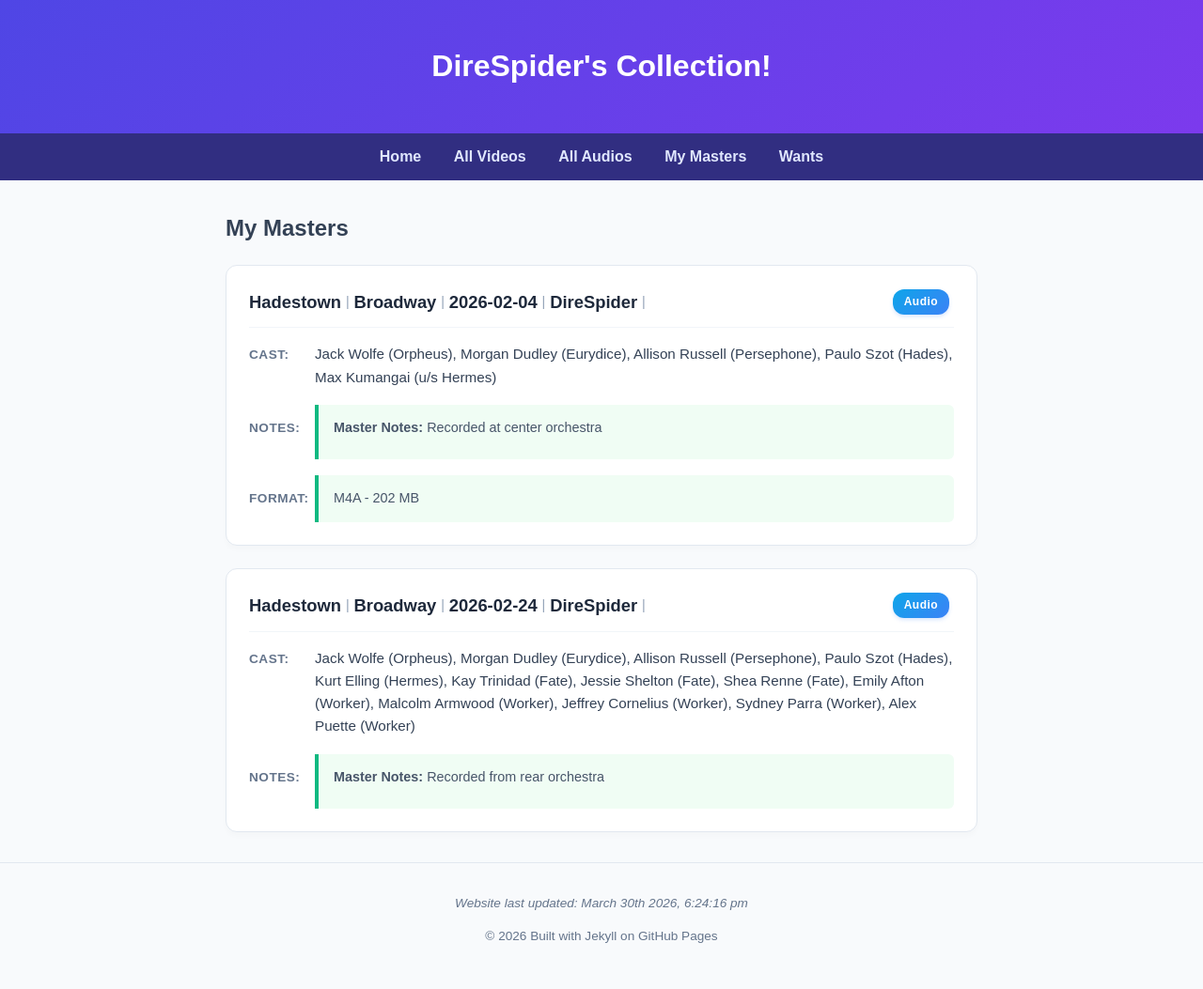
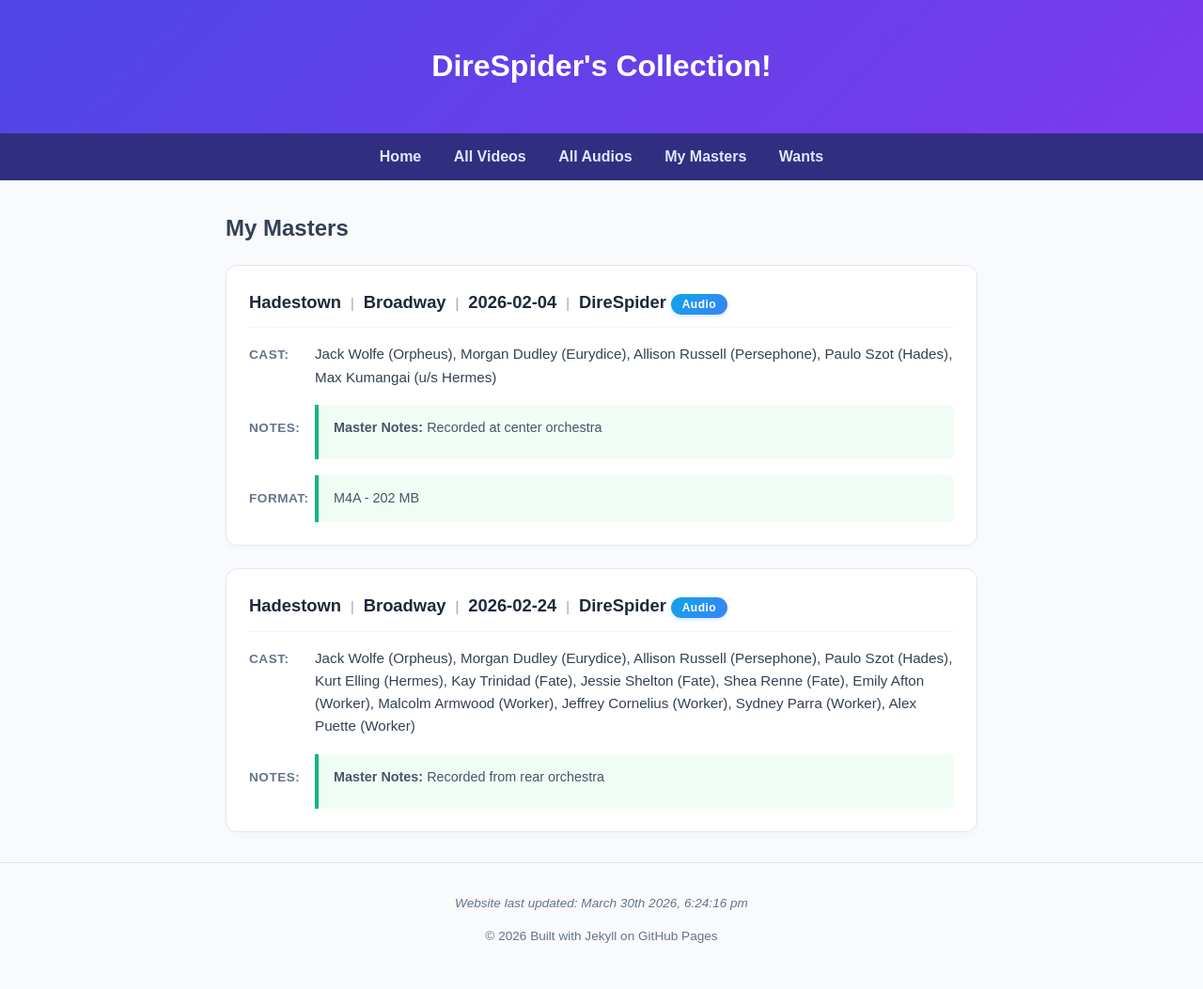
Before and after one commit to DireSpider/direspider.github.io, a Jekyll site: the page built from masters/index.html, in a window 1280 px wide. Shown: the whole page at 94% size. Built offline with Jekyll 4.4.1, drawn with Linux system fonts in a browser that asks for light colours.

Commit message:
update my masters include html

```diff
--- a/_includes/my_masters.html
+++ b/_includes/my_masters.html
@@ -1,5 +1,7 @@
 <div class="recording-card">
-<h2 class="header">
+ <div class="header">
+
+          <div class="header-info">
             <span>Hadestown</span>
             <span class="separator">|</span>
             <span>Broadway</span>
@@ -7,14 +9,18 @@
             <span>2026-02-04</span>
             <span class="separator">|</span>
             <span>DireSpider</span>
-<span class="separator">|</span>
+          </div>
+
+          <div class ="header-badges">
         <span class="media-type-badge">audio</span>
 
 
 
 
 
-</h2>
+             </div>
+
+        </div>
 
 <div class="info-section">
 <span class="label">Cast:</span>
@@ -49,7 +55,9 @@
 </div>
 
 </div><div class="recording-card">
-<h2 class="header">
+ <div class="header">
+
+          <div class="header-info">
             <span>Hadestown</span>
             <span class="separator">|</span>
             <span>Broadway</span>
@@ -57,14 +65,18 @@
             <span>2026-02-24</span>
             <span class="separator">|</span>
             <span>DireSpider</span>
-<span class="separator">|</span>
+          </div>
+
+          <div class ="header-badges">
         <span class="media-type-badge">audio</span>
 
 
 
 
 
-</h2>
+             </div>
+
+        </div>
 
 <div class="info-section">
 <span class="label">Cast:</span>
```
Lines whose indentation alone changed are shown as unchanged.
